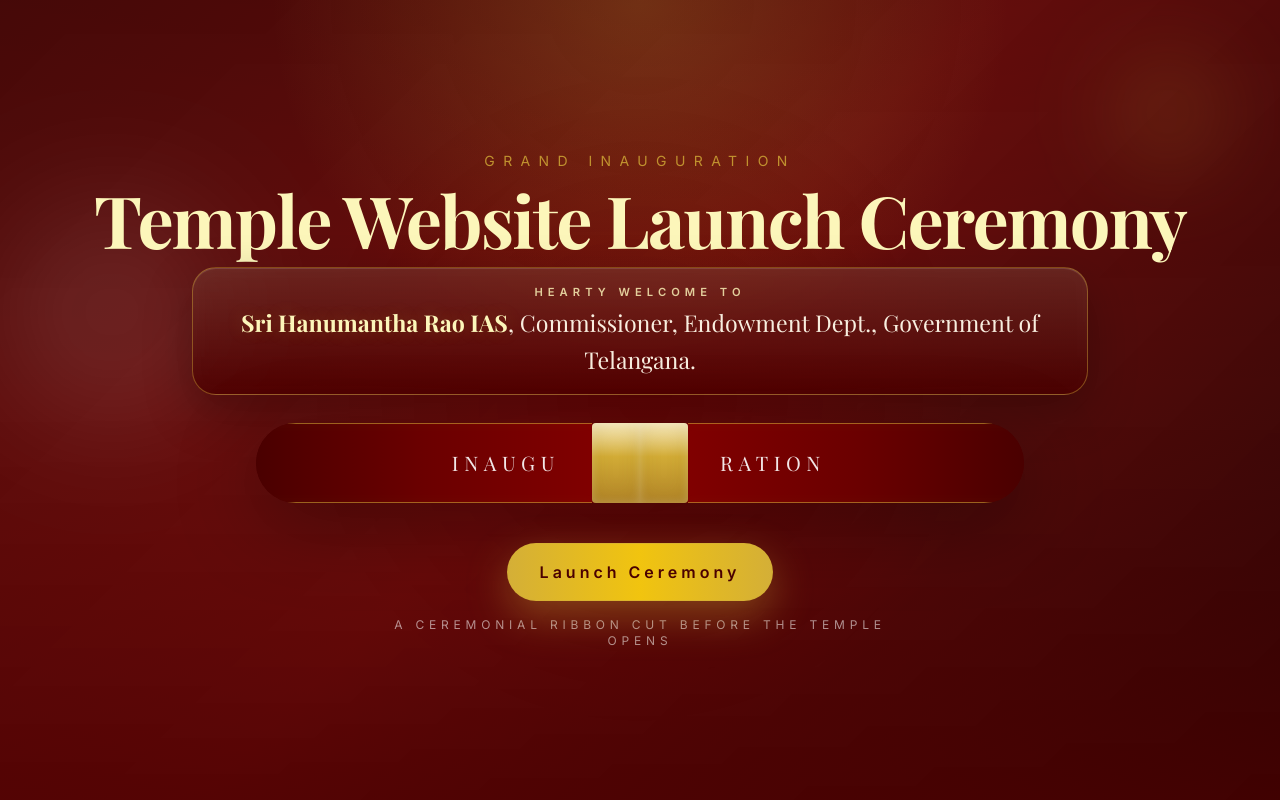
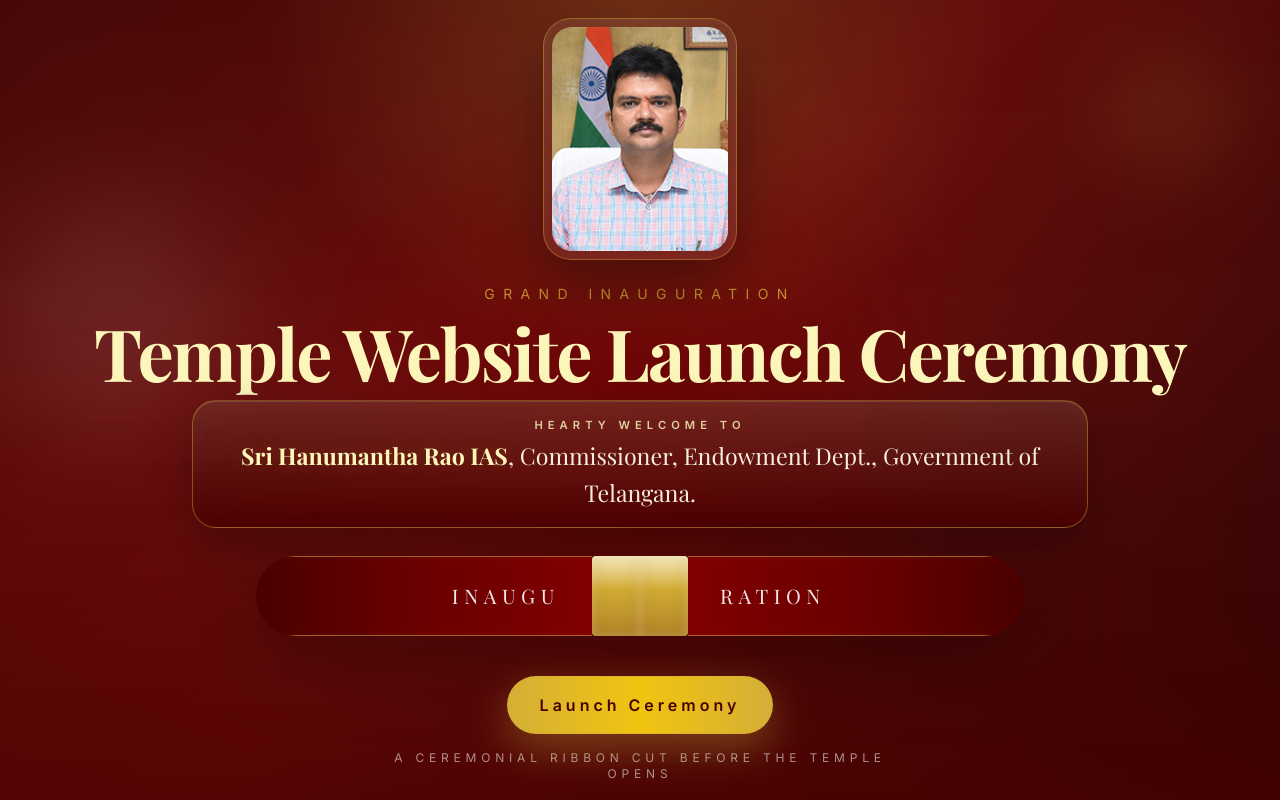
Before and after one commit to aacode7/perumal-website, a React (Create React App) app: page / in a window 1280 px wide. Built offline with nearby package versions, Linux system fonts and the light colour scheme.

Commit message:
added IAS image

```diff
--- a/src/components/InaugurationPage.jsx
+++ b/src/components/InaugurationPage.jsx
@@ -108,6 +108,13 @@
 
       <div className="relative z-10 flex h-full flex-col items-center justify-center px-4 text-center">
         <div className="mb-7 space-y-3">
+          <div className="mx-auto mb-6 w-fit overflow-hidden rounded-[1.75rem] border border-gold/40 bg-white/10 p-2 shadow-[0_20px_60px_rgba(0,0,0,0.35)] backdrop-blur-sm">
+            <img
+              src="/M_Hanumata_Rao_IAS.jpg"
+              alt="Sri Hanumantha Rao IAS"
+              className="h-40 w-32 rounded-[1.25rem] object-cover sm:h-48 sm:w-36 md:h-56 md:w-44"
+            />
+          </div>
           <p className="text-xs sm:text-sm uppercase tracking-[0.6em] text-gold/80">
             Grand Inauguration
           </p>
```
Also changed, not shown: public/M_Hanumata_Rao_IAS.jpg (added).
